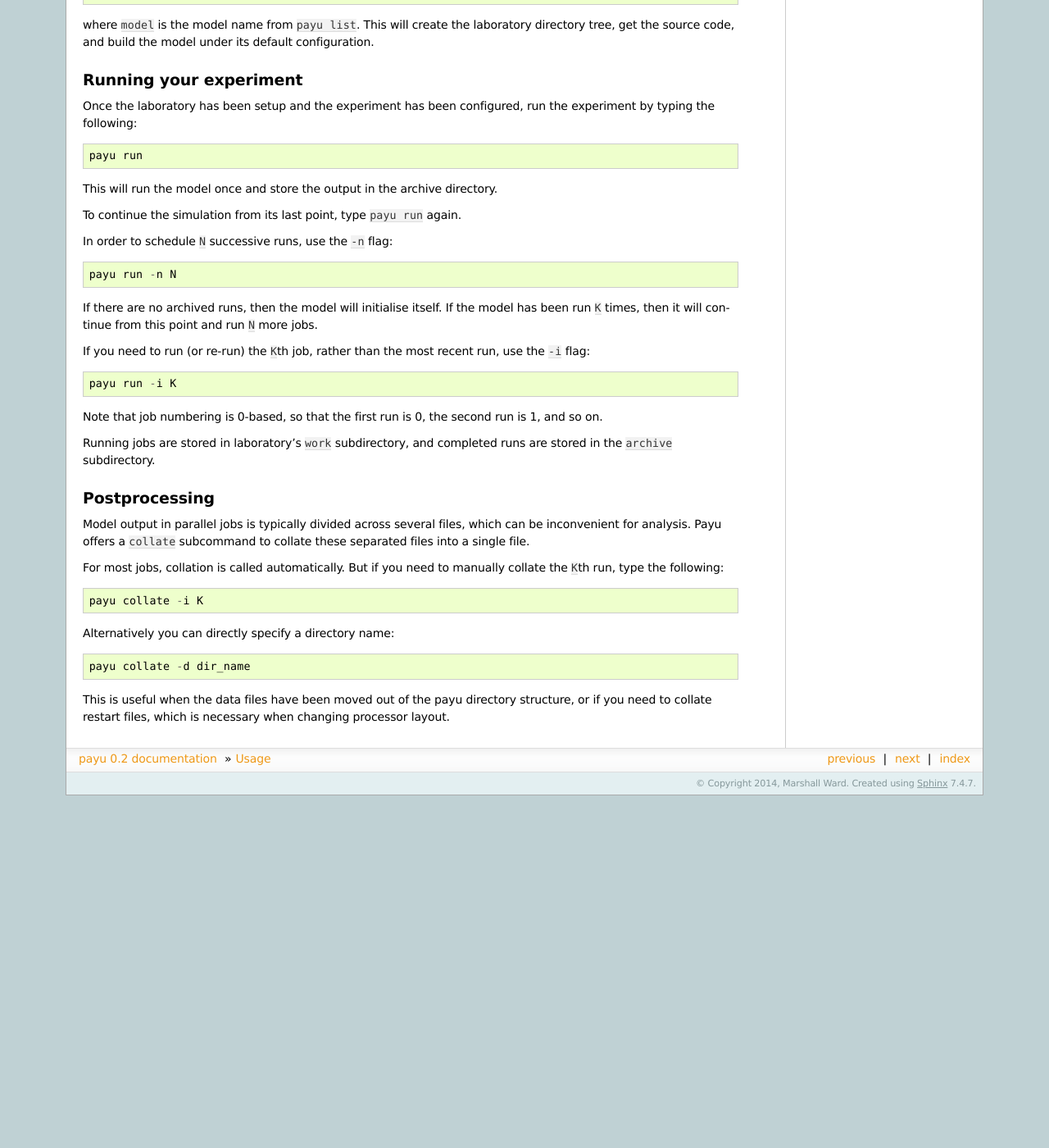
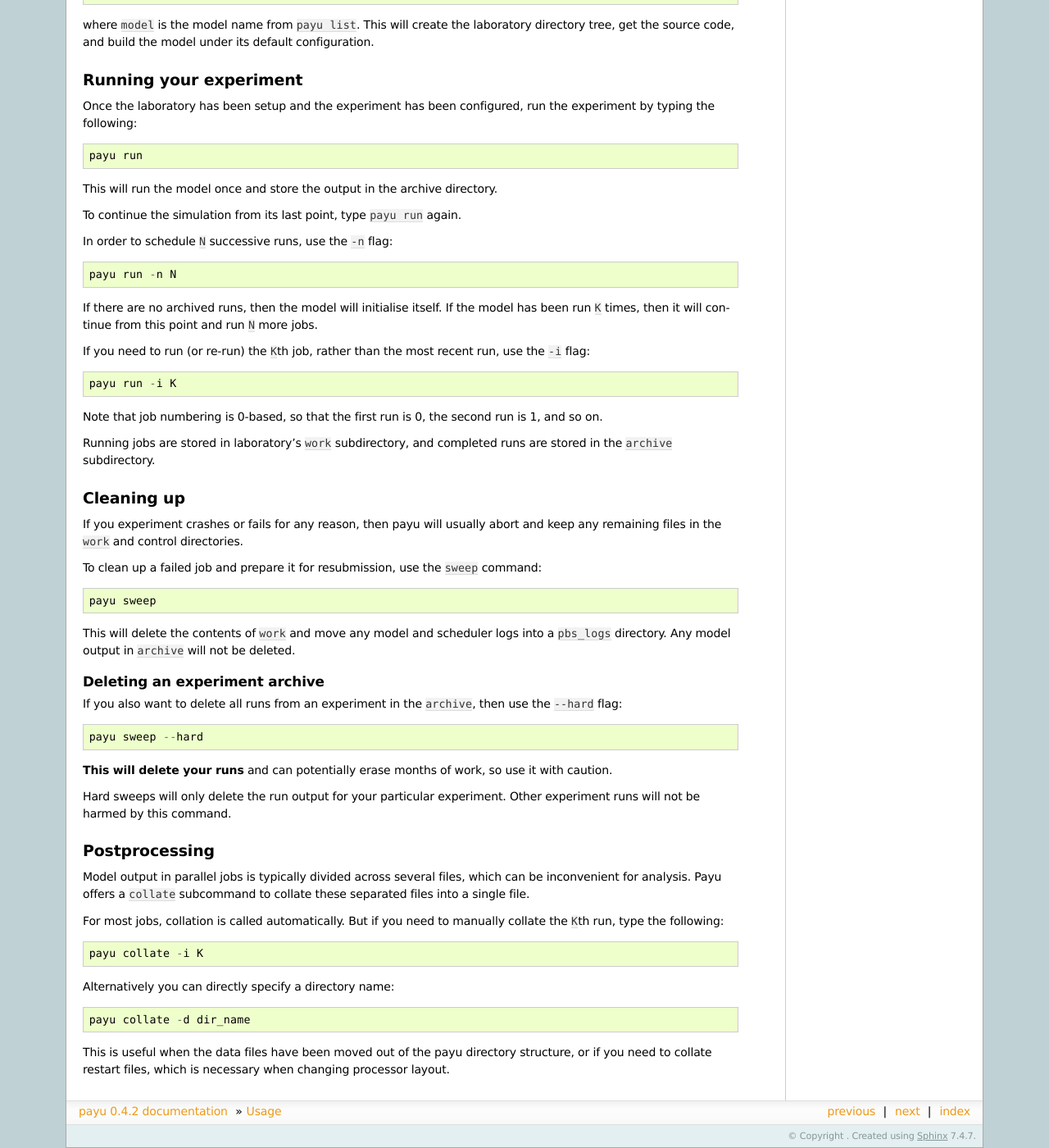
Before and after one commit to payu-org/payu, a Sphinx documentation site: the page built from docs/source/usage.rst, in a window 1280 px wide and 1400 px high, scrolled down 1832 px. Shown: the whole window at 82% size. Built offline with Sphinx 7.4.7, drawn with Linux system fonts in a browser that asks for light colours; before the commit the page ends 2802 px from its top, so only the background shows below that; some of the changed text lies outside the part shown.

Commit message:
Documentation update

```diff
--- a/docs/source/conf.py
+++ b/docs/source/conf.py
@@ -1,56 +1,25 @@
-# -*- coding: utf-8 -*-
-#
-# payu documentation build configuration file, created by
-# sphinx-quickstart on Fri May 16 13:28:32 2014.
-#
-# This file is execfile()d with the current directory set to its containing dir.
-#
-# Note that not all possible configuration values are present in this
-# autogenerated file.
-#
-# All configuration values have a default; values that are commented out
-# serve to show the default.
+import os
+import sys
 
-import sys, os
+sys.path.insert(1, '../../')
+import payu
 
-# If extensions (or modules to document with autodoc) are in another directory,
-# add these directories to sys.path here. If the directory is relative to the
-# documentation root, use os.path.abspath to make it absolute, like shown here.
-#sys.path.insert(0, os.path.abspath('.'))
+# Path to extensions
+sys.path.insert(0, os.path.dirname(os.path.abspath(os.pardir)))
 
-# -- General configuration -----------------------------------------------------
-
-# If your documentation needs a minimal Sphinx version, state it here.
+# Sphinx setup
 #needs_sphinx = '1.0'
-
-# Add any Sphinx extension module names here, as strings. They can be extensions
-# coming with Sphinx (named 'sphinx.ext.*') or your custom ones.
 extensions = ['sphinx.ext.autodoc', 'sphinx.ext.ifconfig', 'sphinx.ext.viewcode']
-
-# Add any paths that contain templates here, relative to this directory.
 templates_path = ['_templates']
-
-# The suffix of source filenames.
 source_suffix = '.rst'
-
-# The encoding of source files.
 #source_encoding = 'utf-8-sig'
-
-# The master toctree document.
 master_doc = 'index'
 
 # General information about the project.
-project = u'payu'
-copyright = u'2014, Marshall Ward'
-
-# The version info for the project you're documenting, acts as replacement for
-# |version| and |release|, also used in various other places throughout the
-# built documents.
-#
-# The short X.Y version.
-version = '0.2'
-# The full version, including alpha/beta/rc tags.
-release = '0.2'
+project = payu.__name__
+version = payu.__version__
+release = payu.__version__
+#copyright = 'Copyright 2014 Marshall Ward, see AUTHORS for details.'
 
 # The language for content autogenerated by Sphinx. Refer to documentation
 # for a list of supported languages.
--- a/docs/source/usage.rst
+++ b/docs/source/usage.rst
@@ -152,6 +152,37 @@ Running jobs are stored in laboratory's ``work`` subdirectory, and completed
 runs are stored in the ``archive`` subdirectory.
 
 
+Cleaning up
+===========
+
+If you experiment crashes or fails for any reason, then payu will usually abort
+and keep any remaining files in the ``work`` and control directories.
+
+To clean up a failed job and prepare it for resubmission, use the ``sweep``
+command::
+
+   payu sweep
+
+This will delete the contents of ``work`` and move any model and scheduler logs
+into a ``pbs_logs`` directory.  Any model output in ``archive`` will not be
+deleted.
+
+
+Deleting an experiment archive
+------------------------------
+
+If you also want to delete all runs from an experiment in the ``archive``, then
+use the ``--hard`` flag::
+
+   payu sweep --hard
+
+**This will delete your runs** and can potentially erase months of work, so
+use it with caution.
+
+Hard sweeps will only delete the run output for your particular experiment.
+Other experiment runs will not be harmed by this command.
+
+
 Postprocessing
 ==============
 
```
